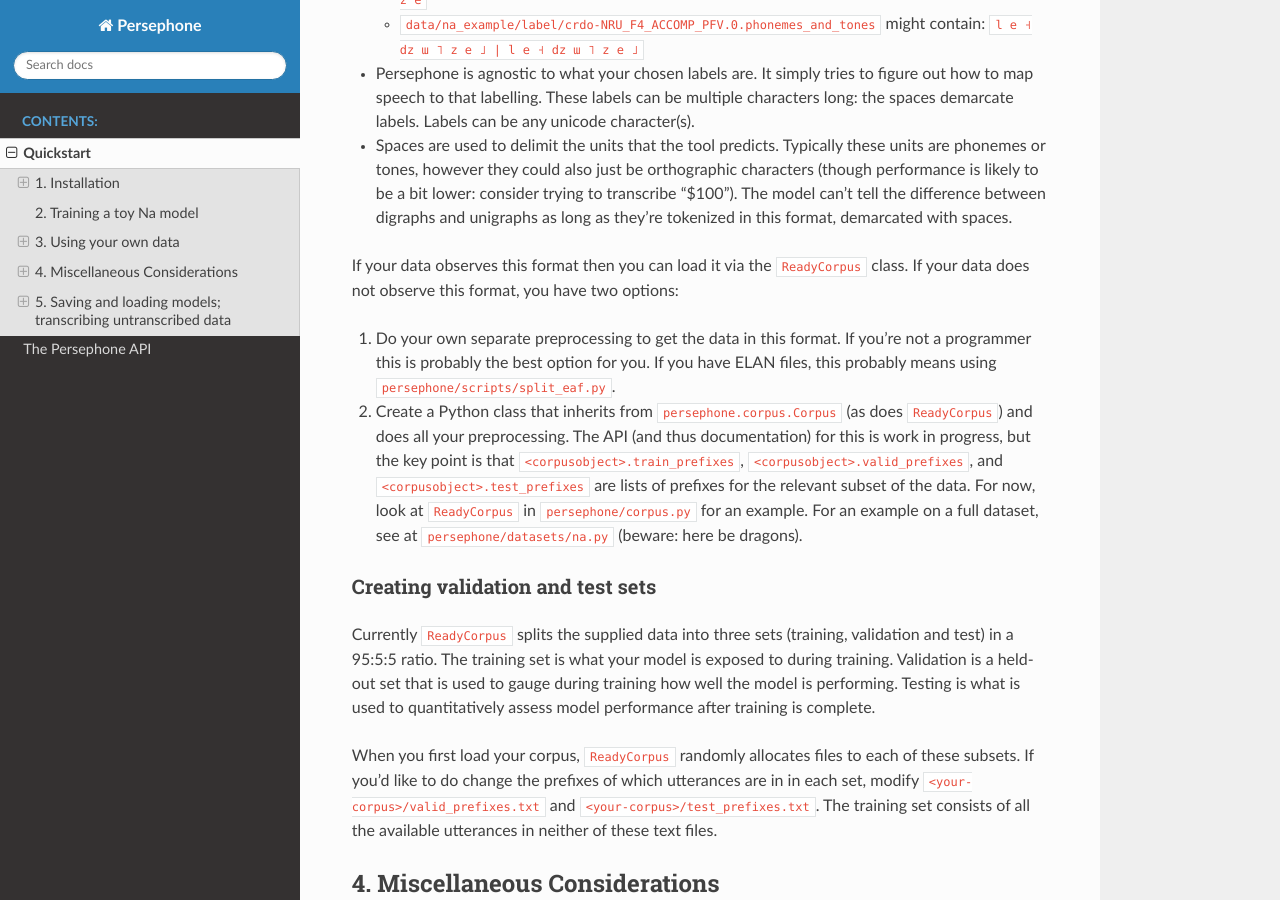
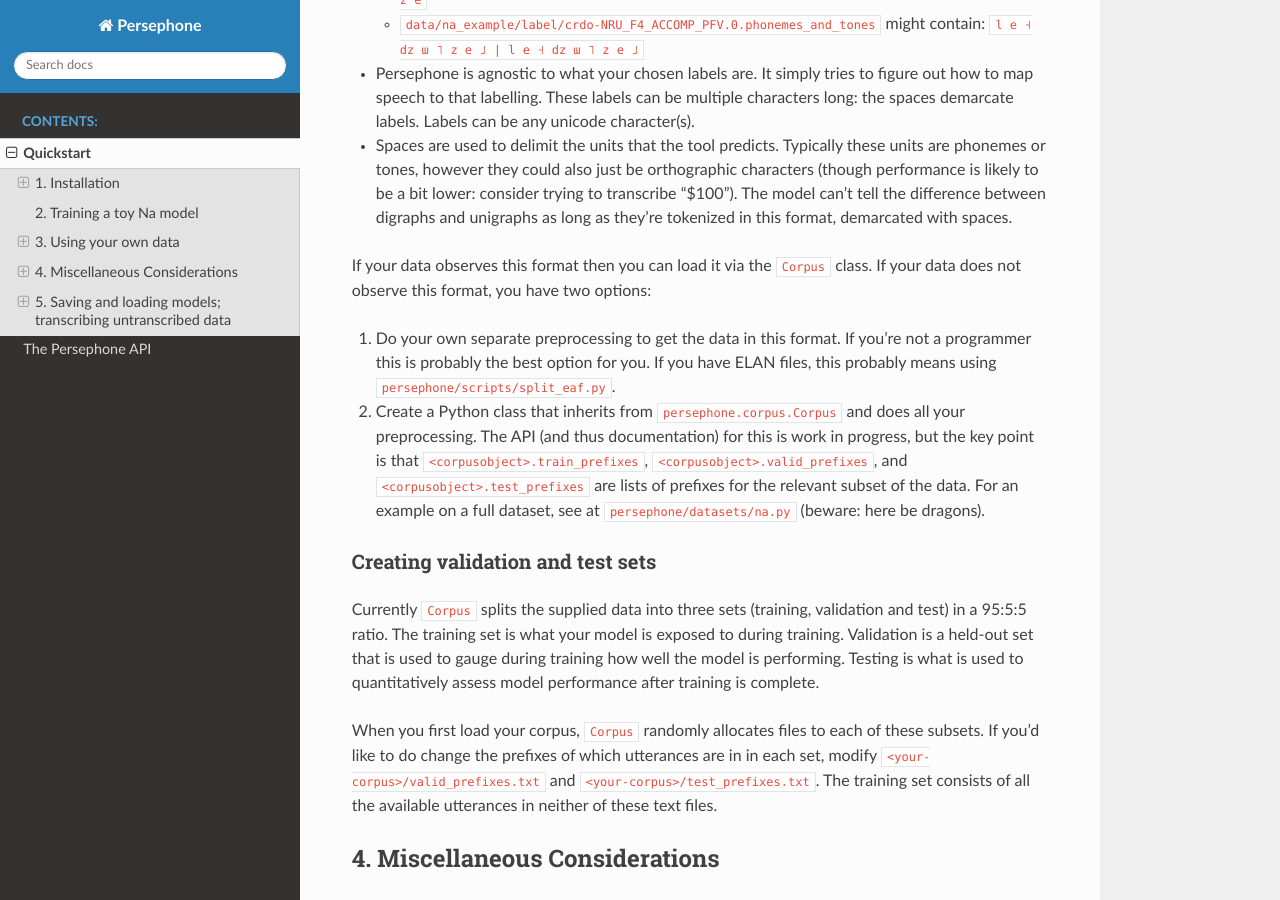
Before and after one commit to persephone-tools/persephone, a Sphinx documentation site: the page built from docs/quickstart.rst, in a window 1280 px wide and 900 px high, scrolled down 3801 px. Built offline with Sphinx 7.4.7 and the Read the Docs theme 2.0.0, drawn with Linux system fonts in a browser that asks for light colours; some of the changed text lies outside the part shown.

Commit message:
remove references to ReadyCorpus is documentation

```diff
--- a/docs/quickstart.rst
+++ b/docs/quickstart.rst
@@ -100,7 +100,7 @@ interpreter. Back to the terminal:
 
     $ ipython
     > from persephone import corpus
-    > corp = corpus.ReadyCorpus("data/na_example")
+    > corp = corpus.Corpus("fbank", "phonemes", "data/na_example")
     > from persephone import run
     > run.train_ready(corp)
 
@@ -149,7 +149,7 @@ format your data in the same way, you can create your own Persephone
 
 .. code:: python
 
-    corp = corpus.ReadyCorpus("<your-corpus-directory>", label_type="extension")
+    corp = corpus.Corpus("fbank", "phonemes", "<your-corpus-directory>")
 
 where extension is "txt", "phonemes", "tones", or whatever your file has
 after the dot.
@@ -197,7 +197,7 @@ Current data formatting requirements:
 * Spaces are used to delimit the units that the tool predicts. Typically these units are phonemes or tones, however they could also just be orthographic characters (though performance is likely to be a bit lower: consider trying to transcribe "$100"). The model can't tell the difference between digraphs and unigraphs as long as they're tokenized in this format, demarcated with spaces.
 
 If your data observes this format then you can load it via the
-``ReadyCorpus`` class. If your data does not observe this format, you
+``Corpus`` class. If your data does not observe this format, you
 have two options:
 
 1. Do your own separate preprocessing to get the data in this format. If
@@ -205,27 +205,26 @@ have two options:
    you have ELAN files, this probably means using
    ``persephone/scripts/split_eaf.py``.
 2. Create a Python class that inherits from ``persephone.corpus.Corpus``
-   (as does ``ReadyCorpus``) and does all your preprocessing. The API
+   and does all your preprocessing. The API
    (and thus documentation) for this is work in progress, but the key
    point is that ``<corpusobject>.train_prefixes``,
    ``<corpusobject>.valid_prefixes``, and
    ``<corpusobject>.test_prefixes`` are lists of prefixes for the
-   relevant subset of the data. For now, look at ``ReadyCorpus`` in
-   ``persephone/corpus.py`` for an example. For an example on a full
+   relevant subset of the data. For an example on a full
    dataset, see at ``persephone/datasets/na.py`` (beware: here be
    dragons).
 
 Creating validation and test sets
 ^^^^^^^^^^^^^^^^^^^^^^^^^^^^^^^^^
 
-Currently ``ReadyCorpus`` splits the supplied data into three sets
+Currently ``Corpus`` splits the supplied data into three sets
 (training, validation and test) in a 95:5:5 ratio. The training set is
 what your model is exposed to during training. Validation is a held-out
 set that is used to gauge during training how well the model is
 performing. Testing is what is used to quantitatively assess model
 performance after training is complete.
 
-When you first load your corpus, ``ReadyCorpus`` randomly allocates
+When you first load your corpus, ``Corpus`` randomly allocates
 files to each of these subsets. If you'd like to do change the prefixes
 of which utterances are in in each set, modify
 ``<your-corpus>/valid_prefixes.txt`` and
@@ -283,7 +282,7 @@ like to hear people's thoughts on this interface.
 CorpusReaders and Models
 ^^^^^^^^^^^^^^^^^^^^^^^^
 
-The ``Corpus`` object (of which ``ReadyCorpus`` is a subclass), is an
+The ``Corpus`` object, is an
 object that exposes the files in the corpus (among several other
 things). Of relevance here is the ``.get_train_fns()``,
 ``.get_valid_fns()``, ``.get_test_fns()`` methods, which provide lists
@@ -304,7 +303,7 @@ example na\_corpus):
 .. code:: python
 
     from persephone import corpus
-    na_corpus = corpus.ReadyCorpus("data/na_example/")
+    na_corpus = corpus.Corpus("fbank", "phonemes", "data/na_example/")
     from persephone import corpus_reader
     na_reader = corpus_reader.CorpusReader(na_corpus, num_train=512, batch_size=16)
 
```
Also changed, not shown: docs/api.rst (+4 -7 lines).
